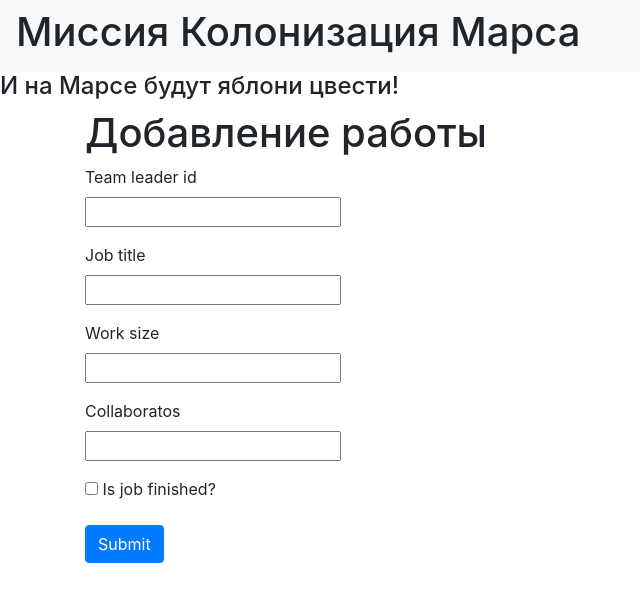
After one commit to Natasha-rare/Sqalchemy-registerform, a Flask app: page /addjob in a window 1280 px wide. The commit adds this page. Shown: the top 602 px of the page, without its empty margins (0-640 px from the left). Run offline with Flask 2, Linux system fonts and the light colour scheme; some libraries are stand-ins or nearby versions.

Commit message:
Промежуточный этап создания приложения

```diff
--- a/data/loginform.py
+++ b/data/loginform.py
@@ -4,7 +4,7 @@ from wtforms.validators import DataRequired
 
 
 class LoginForm(FlaskForm):
-    username = StringField('Логин', validators=[DataRequired()])
+    email = StringField('Почта', validators=[DataRequired()])
     password = PasswordField('Пароль', validators=[DataRequired()])
     remember_me = BooleanField('Запомнить меня')
     submit = SubmitField('Войти')
@@ -21,3 +21,11 @@ class RegisterForm(FlaskForm):
     speciality = StringField('Speciality', validators=[DataRequired()])
     address = StringField('Address', validators=[DataRequired()])
     submit = SubmitField('Войти')
+
+class JobsForm(FlaskForm):
+    team_leader = IntegerField('Team leader id', validators=[DataRequired()])
+    job = StringField('Job title', validators=[DataRequired()])
+    work_size = IntegerField('Work size', validators=[DataRequired()])
+    collaborators = StringField('Collaboratos', validators=[DataRequired()])
+    is_finished = BooleanField('Is job finished?', validators=[DataRequired()], default=False)
+    submit = SubmitField('Submit')
--- a/data/users.py
+++ b/data/users.py
@@ -1,12 +1,13 @@
 import datetime
 import sqlalchemy
+from flask_login import UserMixin
 from sqlalchemy import orm
 from werkzeug.security import generate_password_hash, check_password_hash
 
 from .db_session import SqlAlchemyBase
 
 
-class User(SqlAlchemyBase):
+class User(SqlAlchemyBase, UserMixin):
     __tablename__ = 'users'
 
     id = sqlalchemy.Column(sqlalchemy.Integer,
@@ -21,10 +22,11 @@ class User(SqlAlchemyBase):
                               index=True, unique=True, nullable=True)
     hashed_password = sqlalchemy.Column(sqlalchemy.String, nullable=True)
     modified_date = sqlalchemy.Column(sqlalchemy.DateTime)
-    jobs = orm.relation("Jobs", back_populates='user')
+   # jobs = orm.relation("Jobs", back_populates='user')
 
     def set_password(self, password):
         self.hashed_password = generate_password_hash(password)
 
+
     def check_password(self, password):
         return check_password_hash(self.hashed_password, password)
--- a/main.py
+++ b/main.py
@@ -1,25 +1,69 @@
 from flask import Flask, redirect, render_template
 from data import db_session
-from data.loginform import LoginForm, RegisterForm
+from data.loginform import LoginForm, RegisterForm, JobsForm
+from flask_login import LoginManager, login_user, logout_user, login_required
 from data.users import User
 from data.jobs import Jobs
 
 app = Flask(__name__)
 app.config['SECRET_KEY'] = 'yandexlyceum_secret_key'
+login_manager = LoginManager()
+login_manager.init_app(app)
+
+
+@login_manager.user_loader
+def load_user(user_id):
+    session = db_session.create_session()
+    return session.query(User).get(user_id)
 
 
 @app.route('/login', methods=['GET', 'POST'])
 def login():
     form = LoginForm()
     if form.validate_on_submit():
-        return redirect('/success')
+        session = db_session.create_session()
+        user = session.query(User).filter(User.email == form.email.data).first()
+        if user and user.check_password(form.password.data):
+            login_user(user, remember=form.remember_me.data)
+            return redirect("/")
+        return render_template('login.html',
+                               message="Неправильный логин или пароль",
+                               form=form)
     return render_template('login.html', title='Авторизация', form=form)
+
+
+@app.route('/addjob', methods=['GET', 'POST'])
+def addjob():
+    form = JobsForm()
+    session = db_session.create_session()
+    if form.validate_on_submit():
+        if session:
+            job = Jobs(team_leader=form.team_leader.data,
+            job=form.job.data,
+            work_size=form.work_size.data,
+            collaborators=form.collaborators.data,
+            is_finished=form.is_finished.data
+            )
+            session.add(job)
+            session.commit()
+            return redirect("/")
+        return redirect('/logout')
+    return render_template('addjob.html', title='44', form=form)
+
+
+@app.route('/logout')
+@login_required
+def logout():
+    logout_user()
+    return redirect("/")
+
 
 @app.route('/')
 def index():
     session = db_session.create_session()
     job = session.query(Jobs).all()
     return render_template('index.html', job=job)
+
 
 @app.route('/register', methods=['GET', 'POST'])
 def reqister():
--- /dev/null
+++ b/templates/addjob.html
@@ -0,0 +1,47 @@
+{% extends "base.html" %}
+
+{% block content %}
+    <h1>Добавление работы</h1>
+    <form action="" method="post">
+        {{ form.hidden_tag() }}
+        <p>
+            {{ form.team_leader.label }}<br>
+            {{ form.team_leader }}<br>
+            {% for error in form.team_leader.errors %}
+                <div class="alert alert-danger" role="alert">
+                    {{ error }}
+                </div>
+            {% endfor %}
+        </p>
+        <p>
+            {{ form.job.label }}<br>
+            {{ form.job }}<br>
+            {% for error in form.job.errors %}
+                <div class="alert alert-danger" role="alert">
+                    {{ error }}
+                </div>
+            {% endfor %}
+        </p>
+        <p>
+            {{ form.work_size.label }}<br>
+            {{ form.work_size }}<br>
+            {% for error in form.work_size.errors %}
+                <div class="alert alert-danger" role="alert">
+                    {{ error }}
+                </div>
+            {% endfor %}
+        </p>
+        <p>
+            {{ form.collaborators.label }}<br>
+            {{ form.collaborators }}<br>
+            {% for error in form.collaborators.errors %}
+                <div class="alert alert-danger" role="alert">
+                    {{ error }}
+                </div>
+            {% endfor %}
+        </p>
+        <p>{{ form.is_finished() }} {{ form.is_finished.label }}</p>
+        <p>{{ form.submit(type="submit", class="btn btn-primary") }}</p>
+        <div>{{ message }}</div>
+    </form>
+{% endblock %}
```
Also changed, not shown: templates/login.html (+6 -5 lines), db/blogs.sqlite.
